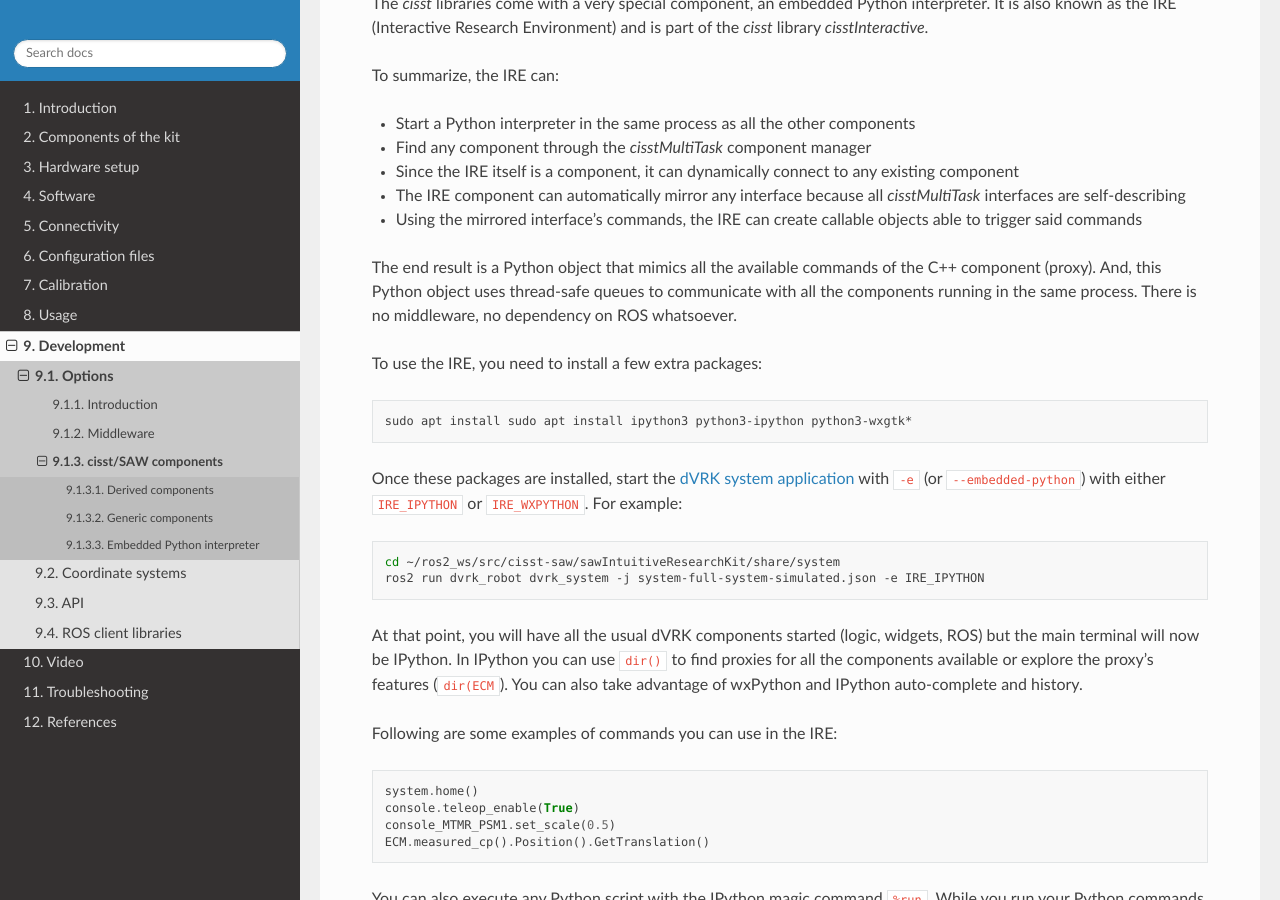
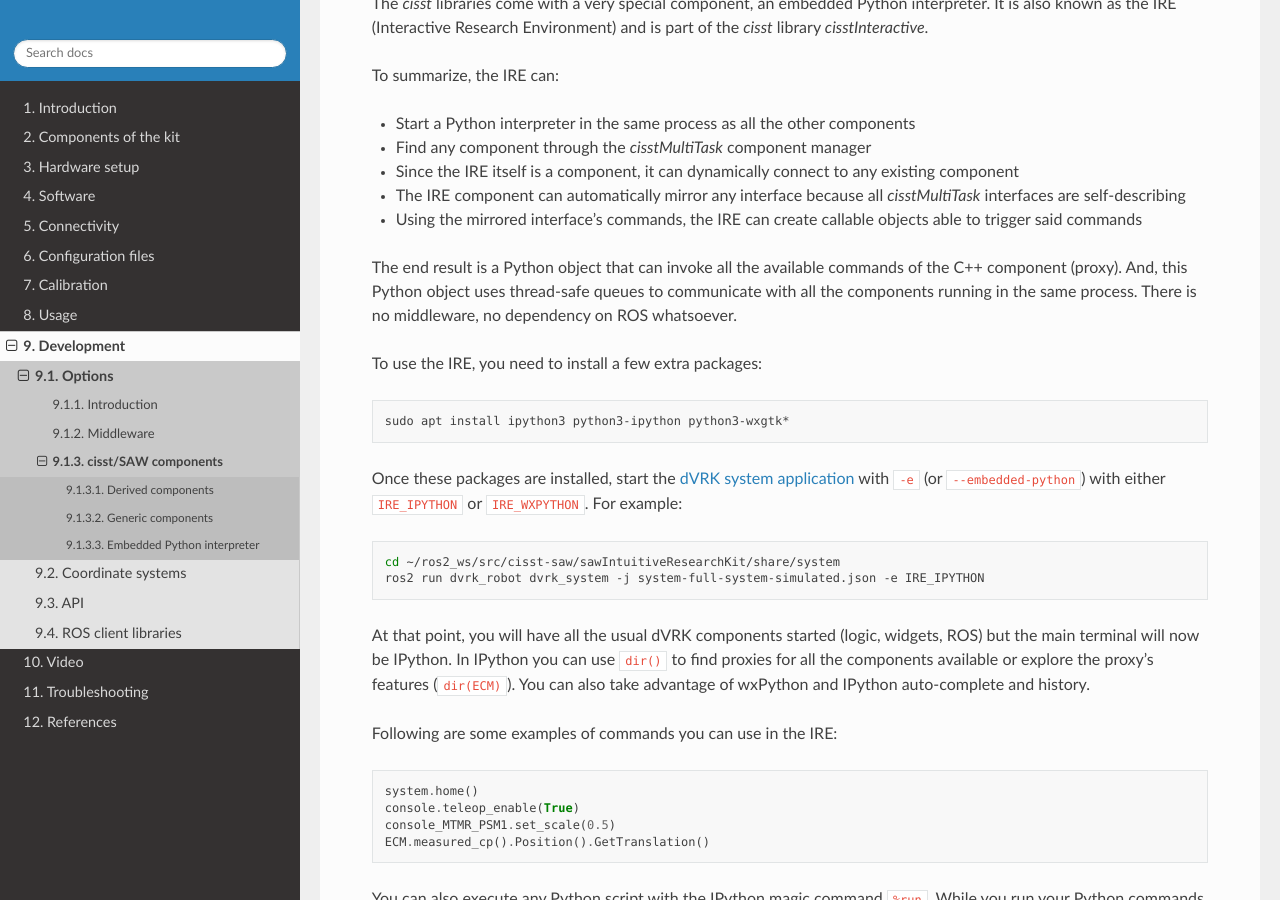
Before and after one commit to jhu-dvrk/dvrk-readthedocs, a Sphinx documentation site: the page built from docs/pages/development/options/components.rst, in a window 1280 px wide and 900 px high, scrolled down 2874 px. Built offline with Sphinx 7.4.7 and the Read the Docs theme 3.1.0, drawn with Linux system fonts in a browser that asks for light colours; the version number could not be read and is left out.

Commit message:
Update components.rst

```diff
--- a/docs/pages/development/options/components.rst
+++ b/docs/pages/development/options/components.rst
@@ -165,7 +165,7 @@ To summarize, the IRE can:
 * Using the mirrored interface's commands, the IRE can create callable
   objects able to trigger said commands
 
-The end result is a Python object that mimics all the available commands of the
+The end result is a Python object that can invoke all the available commands of the
 C++ component (proxy).  And, this Python object uses thread-safe queues to
 communicate with all the components running in the same process. There is no
 middleware, no dependency on ROS whatsoever.
@@ -174,7 +174,7 @@ To use the IRE, you need to install a few extra packages:
 
 .. code-block:: bash
 
-   sudo apt install sudo apt install ipython3 python3-ipython python3-wxgtk*
+   sudo apt install ipython3 python3-ipython python3-wxgtk*
 
 Once these packages are installed, start the :ref:`dVRK system
 application<system>` with ``-e`` (or ``--embedded-python``) with either
@@ -188,7 +188,7 @@ application<system>` with ``-e`` (or ``--embedded-python``) with either
 At that point, you will have all the usual dVRK components started (logic,
 widgets, ROS) but the main terminal will now be IPython.  In IPython you can use
 ``dir()`` to find proxies for all the components available or explore the proxy's
-features (``dir(ECM``). You can also take advantage of wxPython and IPython
+features (``dir(ECM)``). You can also take advantage of wxPython and IPython
 auto-complete and history.
 
 Following are some examples of commands you can use in the IRE:
```
